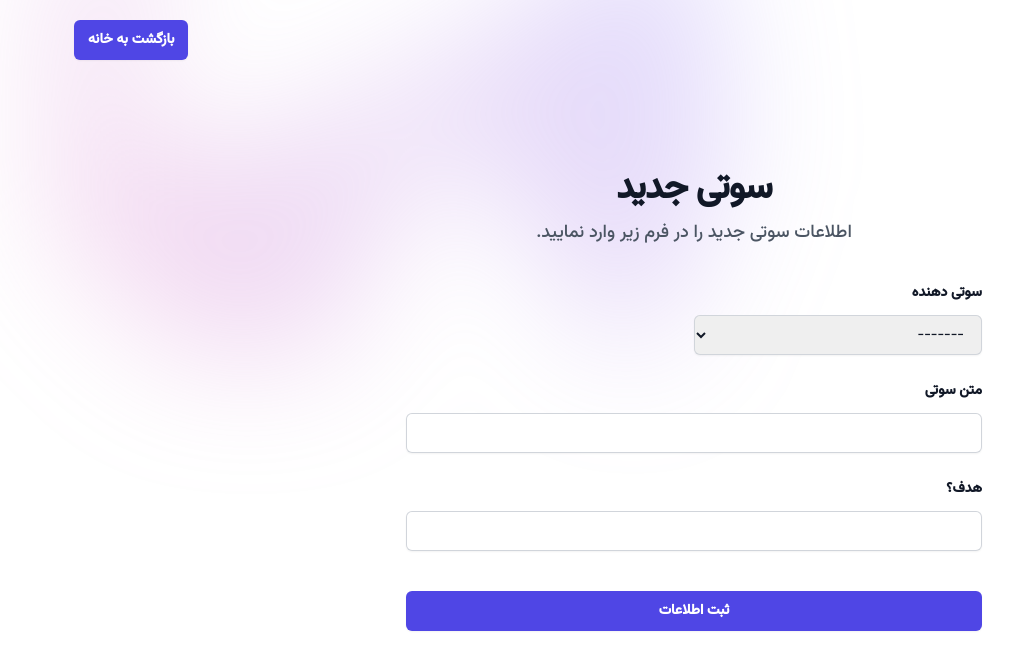
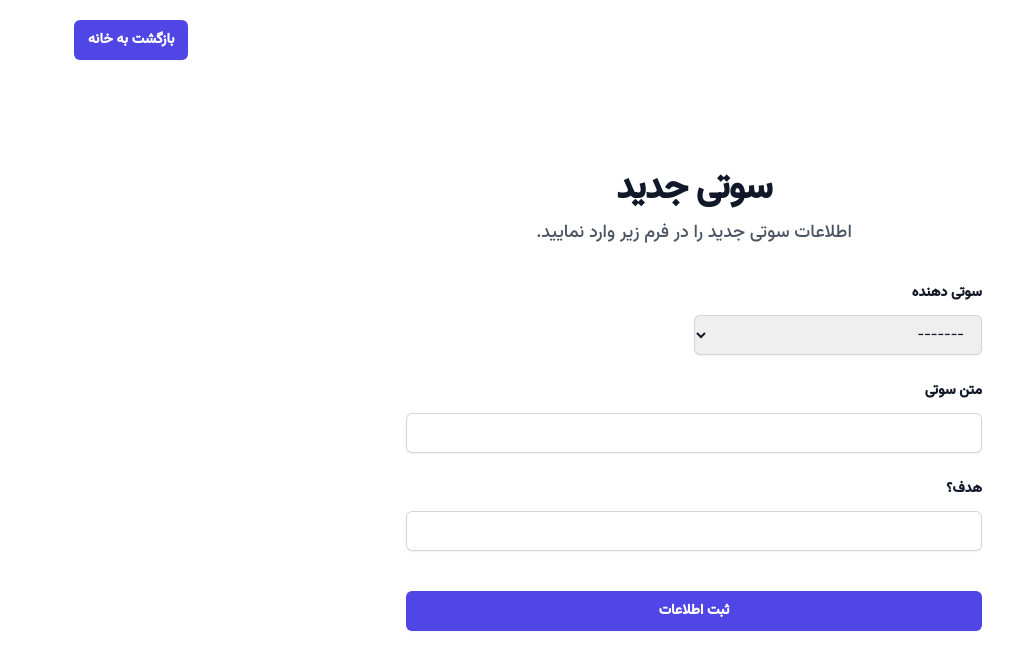
Before and after one commit to AmirHosseinGoodarzi/sootizma, a Next.js app: page /admin in a window 1280 px wide. Shown: the top 670 px of the page, without its empty margins (41-1054 px from the left). Built offline with nearby package versions, Linux system fonts and the light colour scheme.

Commit message:
remove lag of css filter

```diff
--- a/app/admin/page.tsx
+++ b/app/admin/page.tsx
@@ -80,19 +80,7 @@ export default function Admin() {
   }, []);
 
   return (
-    <div className="grid place-items-center min-h-screen relative isolate bg-white px-6 py-24 sm:py-32 lg:px-8">
-      <div
-        className="absolute inset-x-0 top-[-10rem] -z-10 transform-gpu overflow-hidden blur-3xl sm:top-[-20rem]"
-        aria-hidden="true"
-      >
-        <div
-          className="relative left-1/2 -z-10 aspect-[1155/678] w-[36.125rem] max-w-none -translate-x-1/2 rotate-[30deg] bg-gradient-to-tr from-[#ff80b5] to-[#9089fc] opacity-30 sm:left-[calc(50%-40rem)] sm:w-[72.1875rem]"
-          style={{
-            clipPath:
-              "polygon(74.1% 44.1%, 100% 61.6%, 97.5% 26.9%, 85.5% 0.1%, 80.7% 2%, 72.5% 32.5%, 60.2% 62.4%, 52.4% 68.1%, 47.5% 58.3%, 45.2% 34.5%, 27.5% 76.7%, 0.1% 64.9%, 17.9% 100%, 27.6% 76.8%, 76.1% 97.7%, 74.1% 44.1%)",
-          }}
-        />
-      </div>
+    <div className="grid place-items-center min-h-screen relative bg-white px-6 py-24 sm:py-32 lg:px-8">
       {loading && (
         <div className="flex items-center justify-center fixed w-full h-full bg-black bg-opacity-80 z-20">
           <h1 className="text-white text-4xl">در حال بارگذاری اطلاعات ...</h1>
--- a/app/globals.scss
+++ b/app/globals.scss
@@ -2,7 +2,6 @@
   margin: 0;
   padding: 0;
   box-sizing: border-box;
-  transform: translate3d(0,0,0);
 }
 
 @font-face {
--- a/app/page.tsx
+++ b/app/page.tsx
@@ -55,18 +55,6 @@ export default function Home() {
             ))}
           </ul>
         </div>
-        <div
-          className="absolute inset-x-0 top-[calc(100%-13rem)] -z-10 transform-gpu overflow-hidden blur-3xl sm:top-[calc(100%-30rem)]"
-          aria-hidden="true"
-        >
-          <div
-            className="relative left-[calc(50%+3rem)] aspect-[1155/678] w-[36.125rem] -translate-x-1/2 bg-gradient-to-tr from-[#ff80b5] to-[#9089fc] opacity-30 sm:left-[calc(50%+36rem)] sm:w-[72.1875rem]"
-            style={{
-              clipPath:
-                "polygon(74.1% 44.1%, 100% 61.6%, 97.5% 26.9%, 85.5% 0.1%, 80.7% 2%, 72.5% 32.5%, 60.2% 62.4%, 52.4% 68.1%, 47.5% 58.3%, 45.2% 34.5%, 27.5% 76.7%, 0.1% 64.9%, 17.9% 100%, 27.6% 76.8%, 76.1% 97.7%, 74.1% 44.1%)",
-            }}
-          />
-        </div>
       </div>
     </div>
   );
--- a/data/users.json
+++ b/data/users.json
@@ -1 +1 @@
-[{"id":"471a61d1-2861-4ebc-abdd-68a40b1027d3","name":"فرهنگ","sootiesCount":5},{"id":"cb434bac-c8d8-46a9-b64a-17c2c8994b57","name":"گودرزی","sootiesCount":3},{"id":"109653fb-f48b-4cc1-b95b-231700fef59a","name":"شفیعی","sootiesCount":0},{"id":"1a2d35d8-267e-4007-a0e2-430a40216aaa","name":"آردین","sootiesCount":1},{"id":"ffcb306f-c227-4b86-b0c5-9f9fc86cc7cd","name":"زندیه","sootiesCount":1},{"id":"8d46a63b-af84-4d80-a49b-3250cd909759","name":"نوروزی","sootiesCount":2}]
+[{"id":"471a61d1-2861-4ebc-abdd-68a40b1027d3","name":"فرهنگ","sootiesCount":5},{"id":"cb434bac-c8d8-46a9-b64a-17c2c8994b57","name":"گودرزی","sootiesCount":3},{"id":"3d255753-bd86-4697-b481-a4ce7093d8c1","name":"شفیعی","sootiesCount":2},{"id":"1a2d35d8-267e-4007-a0e2-430a40216aaa","name":"آردین","sootiesCount":2},{"id":"ffcb306f-c227-4b86-b0c5-9f9fc86cc7cd","name":"زندیه","sootiesCount":1},{"id":"8d46a63b-af84-4d80-a49b-3250cd909759","name":"نوروزی","sootiesCount":2}]
```
Also changed, not shown: data/sooties.json (+1 -1 lines).
